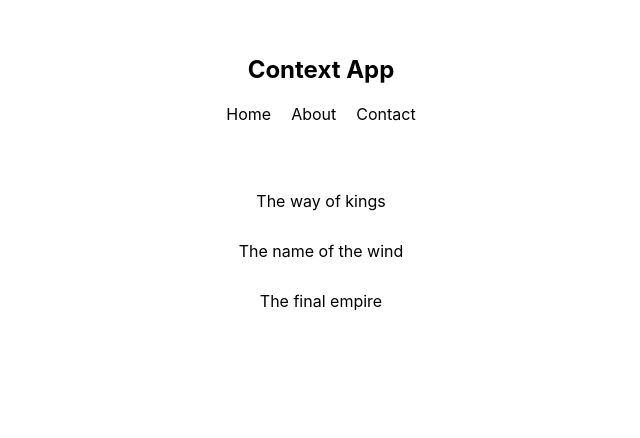
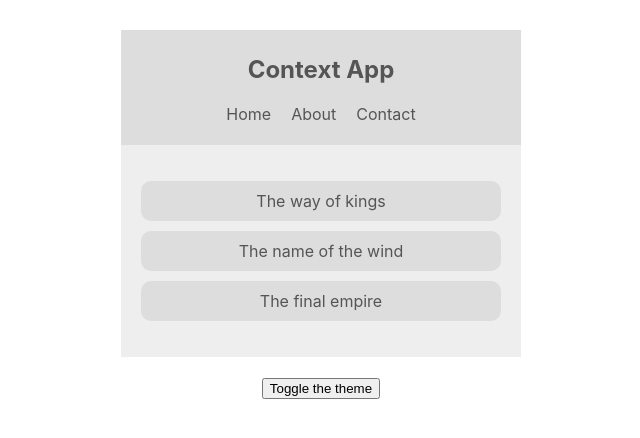
Before and after one commit to khoivudev/tutorial-web-frontend-react-context-hooks, a React (Create React App) app: page / in a window 1280 px wide. Shown: the top 438 px of the page, without its empty margins (319-959 px from the left). Built offline with nearby package versions, Linux system fonts and the light colour scheme.

Commit message:
Theme Context & Theme Toggle

```diff
--- a/public/index.html
+++ b/public/index.html
@@ -1,14 +1,12 @@
 <!DOCTYPE html>
 <html lang="en">
-  <head>
+
+<head>
     <meta charset="utf-8" />
     <link rel="icon" href="%PUBLIC_URL%/favicon.ico" />
     <meta name="viewport" content="width=device-width, initial-scale=1" />
     <meta name="theme-color" content="#000000" />
-    <meta
-      name="description"
-      content="Web site created using create-react-app"
-    />
+    <meta name="description" content="Web site created using create-react-app" />
     <link rel="apple-touch-icon" href="%PUBLIC_URL%/logo192.png" />
     <!--
       manifest.json provides metadata used when your web app is installed on a
@@ -24,9 +22,10 @@
       work correctly both with client-side routing and a non-root public URL.
       Learn how to configure a non-root public URL by running `npm run build`.
     -->
-    <title>React App</title>
-  </head>
-  <body>
+    <title>React Context Tutorial</title>
+</head>
+
+<body>
     <noscript>You need to enable JavaScript to run this app.</noscript>
     <div id="root"></div>
     <!--
@@ -39,5 +38,6 @@
       To begin the development, run `npm start` or `yarn start`.
       To create a production bundle, use `npm run build` or `yarn build`.
     -->
-  </body>
+</body>
+
 </html>
--- a/src/App.js
+++ b/src/App.js
@@ -1,12 +1,17 @@
 import "./App.css";
 import Booklist from "./components/Booklist";
 import Navbar from "./components/Navbar";
+import ThemeToggle from "./components/ThemeToggle";
+import ThemeContextProvider from "./contexts/ThemeContext";
 
 function App() {
   return (
     <div className="app">
-      <Navbar />
-      <Booklist />
+      <ThemeContextProvider>
+        <Navbar />
+        <Booklist />
+        <ThemeToggle />
+      </ThemeContextProvider>
     </div>
   );
 }
--- a/src/components/Booklist.js
+++ b/src/components/Booklist.js
@@ -1,12 +1,23 @@
-import React from "react";
+import React, { useContext, useEffect, useState } from "react";
+import { ThemeContext } from "../contexts/ThemeContext";
 
 const Booklist = () => {
+  const { isLightTheme, light, dark } = useContext(ThemeContext);
+  const [theme, setTheme] = useState({});
+
+  useEffect(() => {
+    setTheme(isLightTheme ? light : dark);
+  }, [isLightTheme]);
+
   return (
-    <div className="book-list">
+    <div
+      className="book-list"
+      style={{ background: theme.bg, color: theme.syntax }}
+    >
       <ul>
-        <li>The way of kings</li>
-        <li>The name of the wind</li>
-        <li>The final empire</li>
+        <li style={{ background: theme.ui }}>The way of kings</li>
+        <li style={{ background: theme.ui }}>The name of the wind</li>
+        <li style={{ background: theme.ui }}>The final empire</li>
       </ul>
     </div>
   );
--- a/src/components/Navbar.js
+++ b/src/components/Navbar.js
@@ -1,8 +1,16 @@
-import React from "react";
+import React, { useContext, useEffect, useState } from "react";
+import { ThemeContext } from "../contexts/ThemeContext";
 
 const Navbar = () => {
+  const { isLightTheme, light, dark } = useContext(ThemeContext);
+  const [theme, setTheme] = useState({});
+
+  useEffect(() => {
+    setTheme(isLightTheme ? light : dark);
+  }, [isLightTheme]);
+
   return (
-    <nav>
+    <nav style={{ background: theme.ui, color: theme.syntax }}>
       <h1>Context App</h1>
       <ul>
         <li>Home</li>
--- /dev/null
+++ b/src/components/ThemeToggle.js
@@ -0,0 +1,10 @@
+import React, { useContext } from "react";
+import { ThemeContext } from "../contexts/ThemeContext";
+
+const ThemeToggle = () => {
+  const { toggleTheme } = useContext(ThemeContext);
+
+  return <button onClick={toggleTheme}>Toggle the theme</button>;
+};
+
+export default ThemeToggle;
--- /dev/null
+++ b/src/contexts/ThemeContext.js
@@ -0,0 +1,24 @@
+import React, { createContext, useState } from "react";
+export const ThemeContext = createContext();
+
+const ThemeContextProvider = (props) => {
+  const [isLightTheme, setIsLightTheme] = useState(true);
+  const [light, setLight] = useState({
+    syntax: "#555",
+    ui: "#ddd",
+    bg: "#eee",
+  });
+  const [dark, setDark] = useState({ syntax: "#ddd", ui: "#333", bg: "#555" });
+
+  const toggleTheme = () => {
+    setIsLightTheme(!isLightTheme);
+  };
+
+  return (
+    <ThemeContext.Provider value={{ isLightTheme, light, dark, toggleTheme }}>
+      {props.children}
+    </ThemeContext.Provider>
+  );
+};
+
+export default ThemeContextProvider;
```
